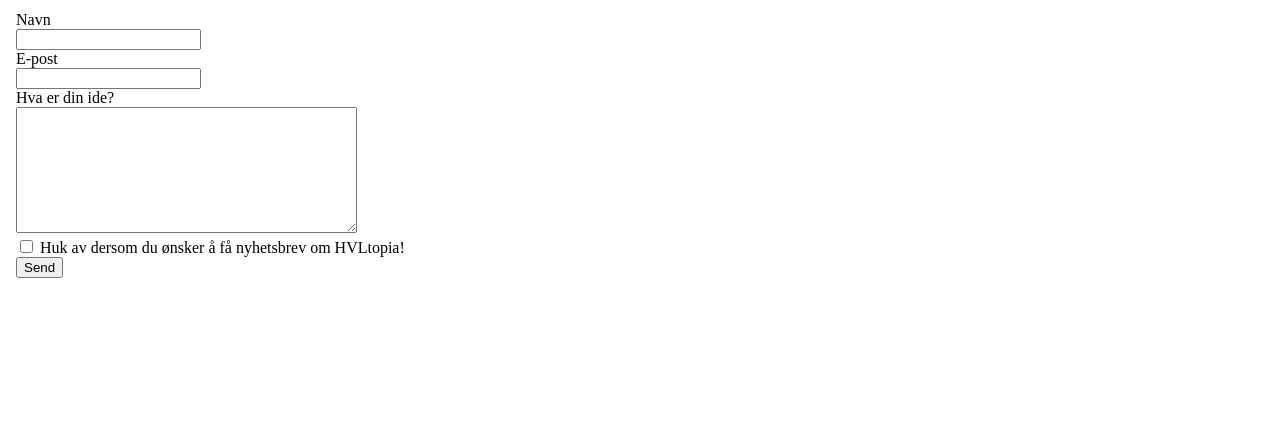
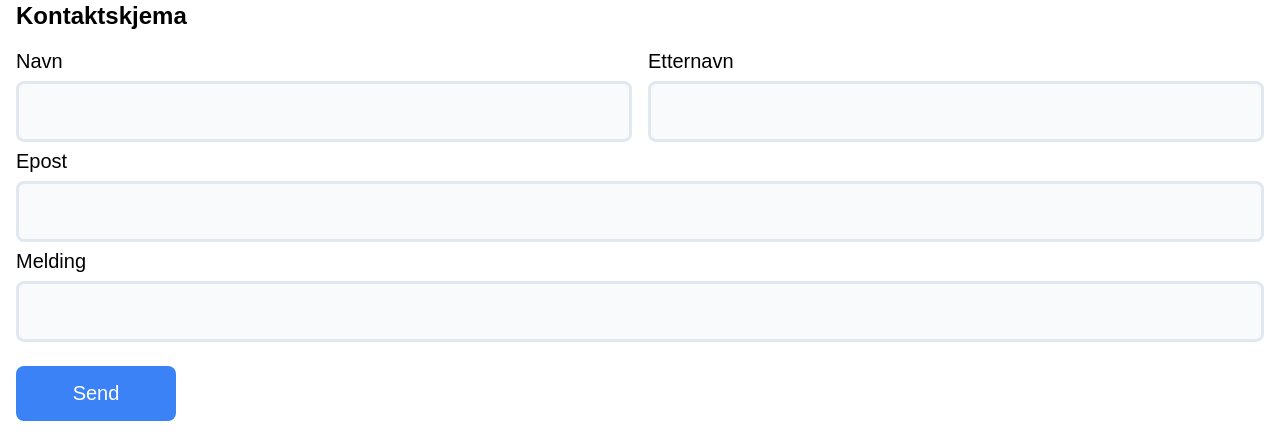
Before and after one commit to TrueBenja/HVLtopia, a plain HTML site: page pages/kontakt-oss.html in a window 1280 px wide. Shown: the part 749-1186 px from the top of the page. Before the commit the page ends 1043 px from the top, so only its background shows below. Drawn offline with Linux system fonts and the light colour scheme.

Commit message:
Redesign av kontaktskjema

```diff
--- a/css/stylesheet.css
+++ b/css/stylesheet.css
@@ -94,7 +94,45 @@ main {
     border: none;
     border-radius: 0.5rem;
 }
-
+.form {
+    display: flex;
+    flex-direction: column;
+    width: 100%;
+}
+.row {
+    display: flex;
+    flex-direction: row;
+    width: inherit;
+}
+.column {
+    display: flex;
+    flex-direction: column;
+    width: inherit;
+}
+input {
+    padding: 1rem;
+    margin: 0.5rem 0 0.5rem 0;
+    background-color: rgb(248, 250, 252);
+    border: solid 0.2rem rgb(226, 232, 240);
+    border-radius: 0.5rem;
+    font-size: 1.25rem;
+    font-family: Arial, Helvetica, sans-serif;
+}
+label {
+    font-size: 1.25rem;
+    font-family: Arial, Helvetica, sans-serif;
+}
+.send-knapp {
+    margin-top: 1rem;
+    padding: 1rem;
+    color: white;
+    font-family: Arial, Helvetica, sans-serif;
+    font-size: 1.25rem;
+    background-color: rgb(59, 130, 246);
+    border: none;
+    border-radius: 0.5rem;
+    width: 10rem;
+}
 h2 {
     text-align: center;
     font-size: 2em;
--- a/pages/kontakt-oss.html
+++ b/pages/kontakt-oss.html
@@ -24,8 +24,7 @@
         </nav>
     </header>
     <main>
-        <h1 class="title">Hvem er vi?</h1>
-        <h2 class="title">Ansatte</h1>
+        <h1 class="title">Ansatte</h1>
         <section>
             <div class="members-container">
                 <div>
@@ -62,20 +61,37 @@
                 </div>
             </div>
         </section>
-        <h1 class="title">Kontakt oss</h1>
         <section>
-            <h2 class="title">Har du en ide til HVLtopia? Del den med oss her!</h4>
-            <form>
-                <label>Navn</label><br>
-                <input type="text"><br>
-                <label>E-post</label><br>
-                <input type="text"><br>
-                <label>Hva er din ide?</label><br>
-                <textarea rows="8" cols="40"></textarea>
-                <br>
-                <input type="checkbox">
-                <label>Huk av dersom du ønsker å få nyhetsbrev om HVLtopia!</label><br>
-                <input type="submit" value="Send">
+            <h1 class="title">Kontaktinformasjon</h1>
+            <p>Litt kontaktinformasjon her</p>
+            <p>Adresse</p>
+            <p>Tlf</p>
+            <p>Email</p>
+        </section>
+        <section>
+            <h1 class="title">Kontaktskjema</h1>
+            <form class="form">
+                <section class="row">
+                    <div class="column" style="margin-right: 1rem;">
+                        <label for="fornavn">Navn</label>
+                        <input type="text" id="fornavn" name="name" required>
+                    </div>
+                    <div class="column">
+                        <label for="etternavn">Etternavn</label>
+                        <input type="text" id="etternavn" name="etternavn" required>
+                    </div>
+                </section>
+                <section class="column">
+                    <label for="mail">Epost</label>
+                    <input type="email" id="mail" name="email" required>
+                </section>
+                <section class="column">
+                    <label for="melding">Melding</label>
+                    <input type="text" id="melding" name="melding" required>
+                </section>
+                <section>
+                    <button class="send-knapp" type="submit">Send</button>
+                </section>
             </form>
         </section>
     </main>
```
